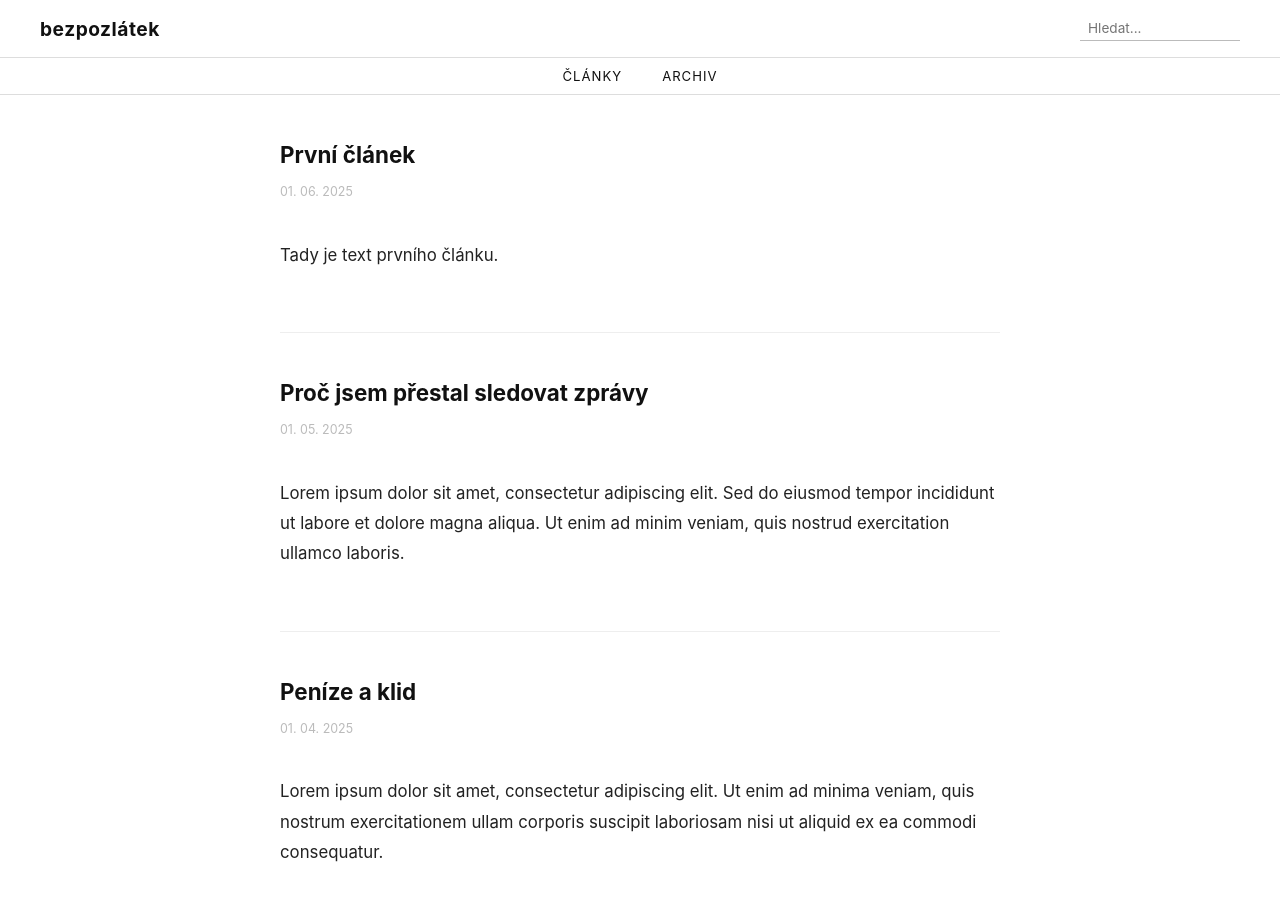
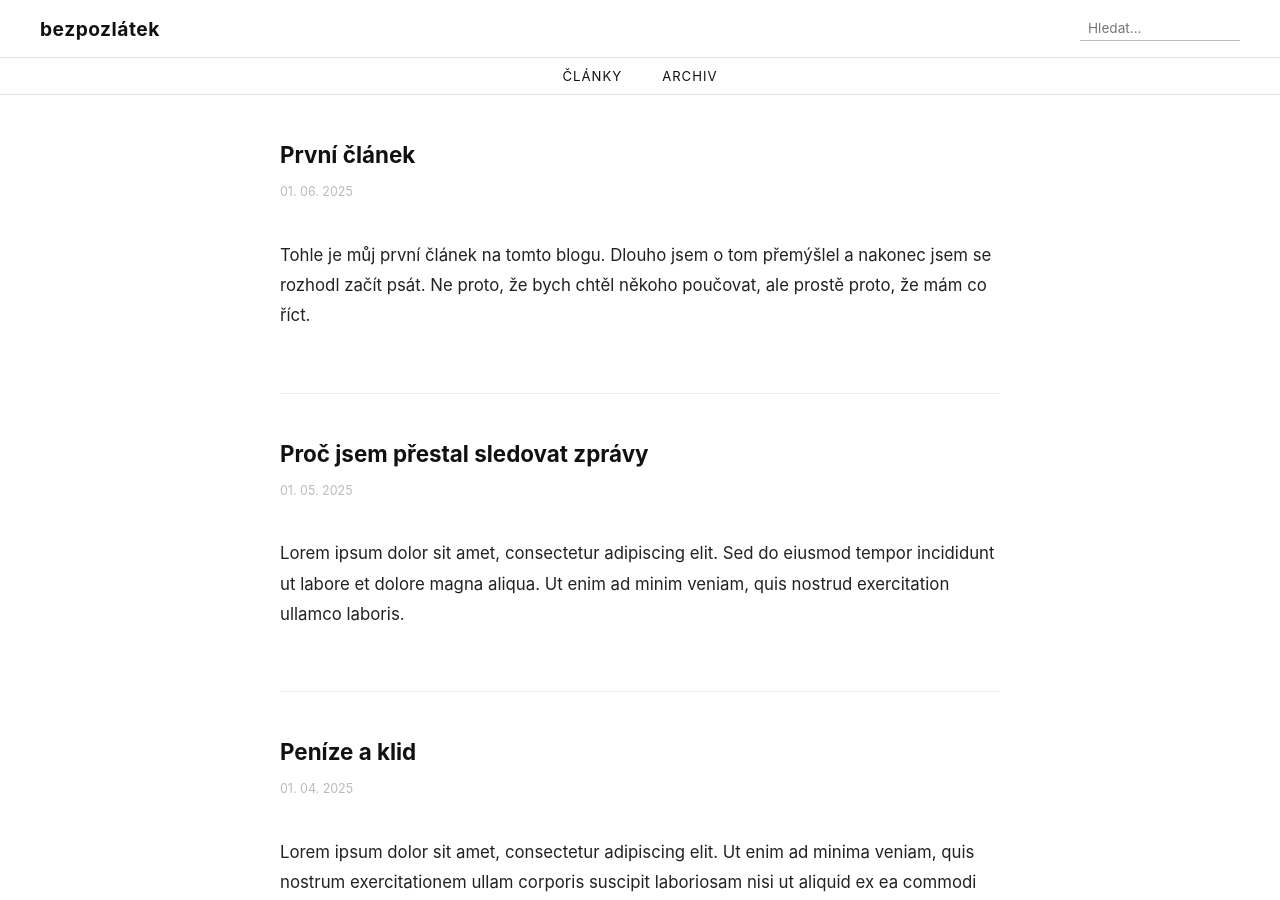
Before and after one commit to badyloff/bezpozlatek, a Jekyll site: the page built from index.html, in a window 1280 px wide and 900 px high. Built offline with Jekyll 4.4.1, drawn with Linux system fonts in a browser that asks for light colours.

Commit message:
Update 2025-06-01-prvni-clanek.md

```diff
--- a/_posts/2025-06-01-prvni-clanek.md
+++ b/_posts/2025-06-01-prvni-clanek.md
@@ -1,7 +1,14 @@
 ---
-layout: default
+layout: post
 title: První článek
 date: 2025-06-01
+image: https://picsum.photos/seed/prvni/800/450
 ---
 
-Tady je text prvního článku.
+Tohle je můj první článek na tomto blogu. Dlouho jsem o tom přemýšlel a nakonec jsem se rozhodl začít psát. Ne proto, že bych chtěl někoho poučovat, ale prostě proto, že mám co říct.
+
+Lorem ipsum dolor sit amet, consectetur adipiscing elit. Sed do eiusmod tempor incididunt ut labore et dolore magna aliqua. Ut enim ad minim veniam, quis nostrud exercitation ullamco laboris nisi ut aliquip ex ea commodo consequat.
+
+Duis aute irure dolor in reprehenderit in voluptate velit esse cillum dolore eu fugiat nulla pariatur. Excepteur sint occaecat cupidatat non proident, sunt in culpa qui officia deserunt mollit anim id est laborum.
+
+Nemo enim ipsam voluptatem quia voluptas sit aspernatur aut odit aut fugit, sed quia consequuntur magni dolores eos qui ratione voluptatem sequi nesciunt neque porro quisquam est.
```
